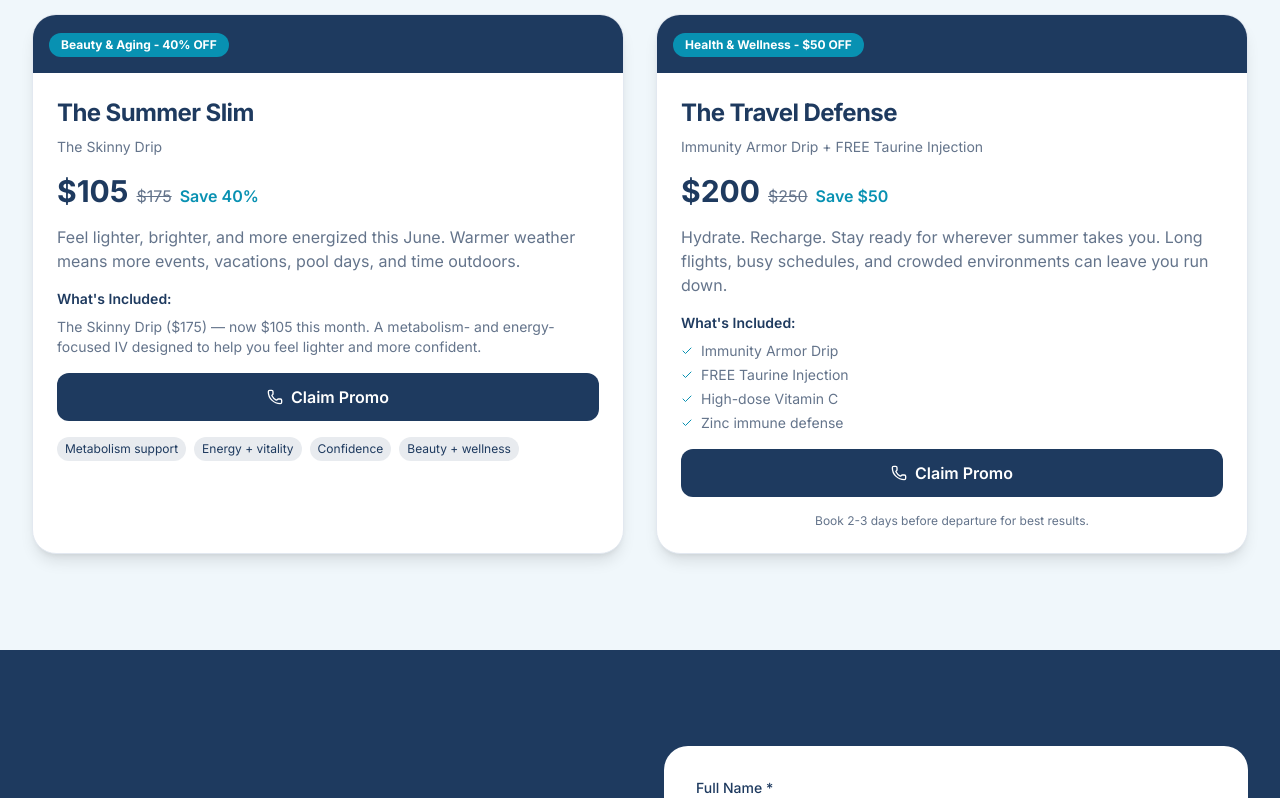
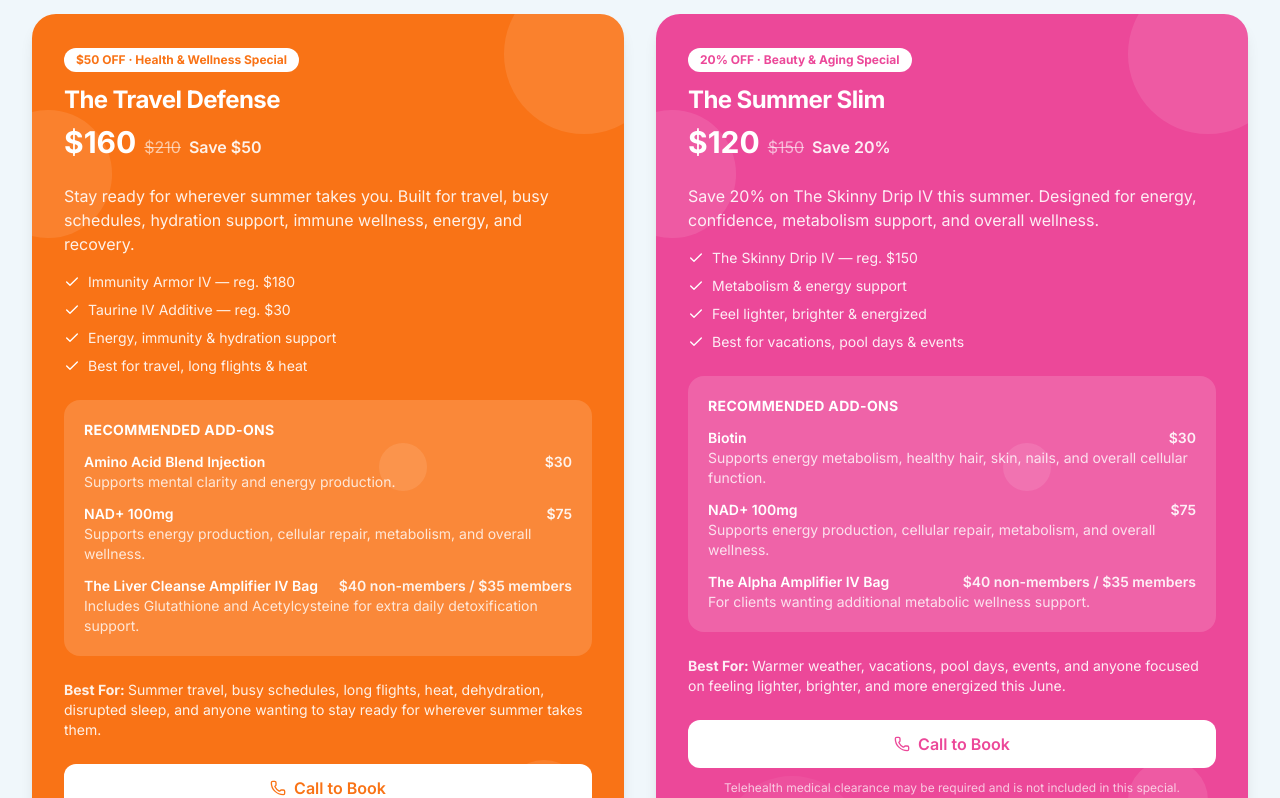
Before and after one commit to VandalsSmile/pivjv, a Next.js app: page /specials in a window 1280 px wide. Shown: the part 1600-2398 px from the top of the page. Built offline with nearby package versions, Linux system fonts and the light colour scheme.

Commit message:
feat: add monthly specials and update UI layout

```diff
--- a/app/specials/page.tsx
+++ b/app/specials/page.tsx
@@ -17,6 +17,93 @@ export const metadata: Metadata = {
     "discount IV therapy",
   ],
 };
+
+const MONTHLY_SPECIALS = [
+  {
+    name: "The Travel Defense",
+    category: "Health & Wellness Special",
+    discount: "$50 OFF",
+    price: 160,
+    regularPrice: 210,
+    savingsLabel: "Save $50",
+    description:
+      "Stay ready for wherever summer takes you. Built for travel, busy schedules, hydration support, immune wellness, energy, and recovery.",
+    features: [
+      "Immunity Armor IV — reg. $180",
+      "Taurine IV Additive — reg. $30",
+      "Energy, immunity & hydration support",
+      "Best for travel, long flights & heat",
+    ],
+    addOns: [
+      {
+        name: "Amino Acid Blend Injection",
+        detail: "Supports mental clarity and energy production.",
+        price: "$30",
+      },
+      {
+        name: "NAD+ 100mg",
+        detail:
+          "Supports energy production, cellular repair, metabolism, and overall wellness.",
+        price: "$75",
+      },
+      {
+        name: "The Liver Cleanse Amplifier IV Bag",
+        detail:
+          "Includes Glutathione and Acetylcysteine for extra daily detoxification support.",
+        price: "$40 non-members / $35 members",
+      },
+    ],
+    bestFor:
+      "Summer travel, busy schedules, long flights, heat, dehydration, disrupted sleep, and anyone wanting to stay ready for wherever summer takes them.",
+    theme: {
+      card: "bg-accent",
+      badge: "bg-white text-accent",
+      button: "text-accent",
+    },
+  },
+  {
+    name: "The Summer Slim",
+    category: "Beauty & Aging Special",
+    discount: "20% OFF",
+    price: 120,
+    regularPrice: 150,
+    savingsLabel: "Save 20%",
+    description:
+      "Save 20% on The Skinny Drip IV this summer. Designed for energy, confidence, metabolism support, and overall wellness.",
+    features: [
+      "The Skinny Drip IV — reg. $150",
+      "Metabolism & energy support",
+      "Feel lighter, brighter & energized",
+      "Best for vacations, pool days & events",
+    ],
+    addOns: [
+      {
+        name: "Biotin",
+        detail:
+          "Supports energy metabolism, healthy hair, skin, nails, and overall cellular function.",
+        price: "$30",
+      },
+      {
+        name: "NAD+ 100mg",
+        detail:
+          "Supports energy production, cellular repair, metabolism, and overall wellness.",
+        price: "$75",
+      },
+      {
+        name: "The Alpha Amplifier IV Bag",
+        detail: "For clients wanting additional metabolic wellness support.",
+        price: "$40 non-members / $35 members",
+      },
+    ],
+    bestFor:
+      "Warmer weather, vacations, pool days, events, and anyone focused on feeling lighter, brighter, and more energized this June.",
+    theme: {
+      card: "bg-pink",
+      badge: "bg-white text-pink",
+      button: "text-pink",
+    },
+  },
+];
 
 export default function SpecialsPage() {
   return (
@@ -135,128 +222,91 @@ export default function SpecialsPage() {
           </div>
 
           <div className="grid lg:grid-cols-2 gap-8">
-            {/* Summer Slim Special */}
-            <div className="bg-white rounded-2xl shadow-lg overflow-hidden border border-border">
-              <div className="bg-primary p-4">
-                <span className="inline-block bg-secondary text-white text-xs font-bold px-3 py-1 rounded-full">
-                  Beauty & Aging - 40% OFF
+            {MONTHLY_SPECIALS.map((special) => (
+              <div
+                key={special.name}
+                className={`relative overflow-hidden rounded-2xl shadow-lg text-white ${special.theme.card}`}
+              >
+                {/* Decorative bubbles */}
+                <div
+                  aria-hidden="true"
+                  className="pointer-events-none absolute inset-0"
+                >
+                  <span className="absolute -top-10 -right-10 w-40 h-40 rounded-full bg-white/10" />
+                  <span className="absolute top-24 -left-12 w-32 h-32 rounded-full bg-white/10" />
+                  <span className="absolute bottom-8 right-10 w-20 h-20 rounded-full bg-white/10" />
+                  <span className="absolute -bottom-12 left-16 w-36 h-36 rounded-full bg-white/5" />
+                  <span className="absolute top-1/2 right-1/3 w-12 h-12 rounded-full bg-white/10" />
+                </div>
+
+                <div className="relative p-8">
+                  <span
+                    className={`inline-block ${special.theme.badge} text-xs font-bold px-3 py-1 rounded-full mb-3`}
+                  >
+                    {special.discount} · {special.category}
+                  </span>
+                  <h3 className="text-2xl font-bold mb-2">{special.name}</h3>
+                  <div className="flex items-baseline gap-2 mb-6">
+                    <span className="text-3xl font-bold">${special.price}</span>
+                    <span className="text-white/60 line-through">
+                      ${special.regularPrice}
+                    </span>
+                    <span className="font-semibold text-white/90">
+                      {special.savingsLabel}
                     </span>
                   </div>
-              <div className="p-6">
-                <h3 className="text-2xl font-bold text-foreground mb-2">
-                  The Summer Slim
-                </h3>
-                <p className="text-foreground-muted text-sm mb-4">
-                  The Skinny Drip
+
+                  <p className="text-white/90 mb-4">{special.description}</p>
+                  <ul className="space-y-2 mb-6">
+                    {special.features.map((item) => (
+                      <li
+                        key={item}
+                        className="flex items-center gap-2 text-sm text-white/90"
+                      >
+                        <Check className="w-4 h-4 flex-shrink-0 text-white" />
+                        {item}
+                      </li>
+                    ))}
+                  </ul>
+
+                  <div className="rounded-xl bg-white/15 p-5 mb-6">
+                    <h4 className="text-sm font-bold uppercase tracking-wide mb-3">
+                      Recommended Add-Ons
+                    </h4>
+                    <ul className="space-y-3">
+                      {special.addOns.map((addOn) => (
+                        <li key={addOn.name} className="text-sm">
+                          <div className="flex items-baseline justify-between gap-3">
+                            <span className="font-semibold">{addOn.name}</span>
+                            <span className="flex-shrink-0 font-semibold text-white/90">
+                              {addOn.price}
+                            </span>
+                          </div>
+                          <p className="text-white/80">{addOn.detail}</p>
+                        </li>
+                      ))}
+                    </ul>
+                  </div>
+
+                  <p className="text-sm text-white/90 mb-6">
+                    <span className="font-bold">Best For: </span>
+                    {special.bestFor}
                   </p>
-                <div className="flex items-baseline gap-2 mb-4">
-                  <span className="text-3xl font-bold text-primary">$105</span>
-                  <span className="text-foreground-muted line-through">
-                    $175
-                  </span>
-                  <span className="text-secondary font-semibold">Save 40%</span>
-                </div>
-                <p className="text-foreground-muted mb-4">
-                  Feel lighter, brighter, and more energized this June. Warmer
-                  weather means more events, vacations, pool days, and time
-                  outdoors.
-                </p>
-                <div className="mb-4">
-                  <p className="font-semibold text-foreground text-sm mb-2">
-                    {"What's Included:"}
-                  </p>
-                  <p className="text-sm text-foreground-muted">
-                    The Skinny Drip ($175) — now $105 this month. A metabolism-
-                    and energy-focused IV designed to help you feel lighter and
-                    more confident.
-                  </p>
-                </div>
+
                   <Link
                     href={`tel:${CONTACT.phoneClean}`}
-                  className="btn-secondary w-full justify-center mb-4"
+                    className={`inline-flex w-full items-center justify-center gap-2 rounded-lg bg-white px-6 py-3 font-semibold transition-colors duration-200 hover:bg-white/90 ${special.theme.button}`}
                   >
                     <Phone className="w-4 h-4" />
-                  Claim Promo
+                    Call to Book
                   </Link>
-                <div className="flex flex-wrap gap-2">
-                  {[
-                    "Metabolism support",
-                    "Energy + vitality",
-                    "Confidence",
-                    "Beauty + wellness",
-                  ].map((tag) => (
-                    <span
-                      key={tag}
-                      className="text-xs bg-primary/10 text-primary px-2 py-1 rounded-full"
-                    >
-                      {tag}
-                    </span>
-                  ))}
-                </div>
-              </div>
-            </div>
-
-            {/* Travel Defense Special */}
-            <div className="bg-white rounded-2xl shadow-lg overflow-hidden border border-border">
-              <div className="bg-primary p-4">
-                <span className="inline-block bg-secondary text-white text-xs font-bold px-3 py-1 rounded-full">
-                  Health & Wellness - $50 OFF
-                </span>
-              </div>
-              <div className="p-6">
-                <h3 className="text-2xl font-bold text-foreground mb-2">
-                  The Travel Defense
-                </h3>
-                <p className="text-foreground-muted text-sm mb-4">
-                  Immunity Armor Drip + FREE Taurine Injection
-                </p>
-                <div className="flex items-baseline gap-2 mb-4">
-                  <span className="text-3xl font-bold text-primary">$200</span>
-                  <span className="text-foreground-muted line-through">
-                    $250
-                  </span>
-                  <span className="text-secondary font-semibold">Save $50</span>
-                </div>
-                <p className="text-foreground-muted mb-4">
-                  Hydrate. Recharge. Stay ready for wherever summer takes you.
-                  Long flights, busy schedules, and crowded environments can
-                  leave you run down.
-                </p>
-                <div className="mb-4">
-                  <p className="font-semibold text-foreground text-sm mb-2">
-                    {"What's Included:"}
-                  </p>
-                  <ul className="text-sm text-foreground-muted space-y-1">
-                    <li className="flex items-center gap-2">
-                      <Check className="w-3 h-3 text-secondary" />
-                      Immunity Armor Drip
-                    </li>
-                    <li className="flex items-center gap-2">
-                      <Check className="w-3 h-3 text-secondary" />
-                      FREE Taurine Injection
-                    </li>
-                    <li className="flex items-center gap-2">
-                      <Check className="w-3 h-3 text-secondary" />
-                      High-dose Vitamin C
-                    </li>
-                    <li className="flex items-center gap-2">
-                      <Check className="w-3 h-3 text-secondary" />
-                      Zinc immune defense
-                    </li>
-                  </ul>
-                </div>
-                <Link
-                  href={`tel:${CONTACT.phoneClean}`}
-                  className="btn-secondary w-full justify-center mb-4"
-                >
-                  <Phone className="w-4 h-4" />
-                  Claim Promo
-                </Link>
-                <p className="text-xs text-foreground-muted text-center">
-                  Book 2-3 days before departure for best results.
+                  <p className="text-xs text-white/70 text-center mt-3">
+                    Telehealth medical clearance may be required and is not
+                    included in this special.
                   </p>
                 </div>
               </div>
+            ))}
           </div>
         </div>
       </section>
```
Lines whose indentation alone changed are shown as unchanged.
